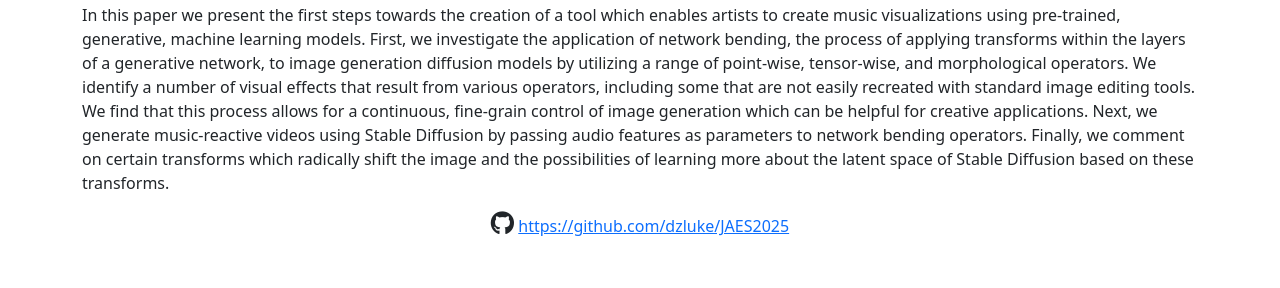
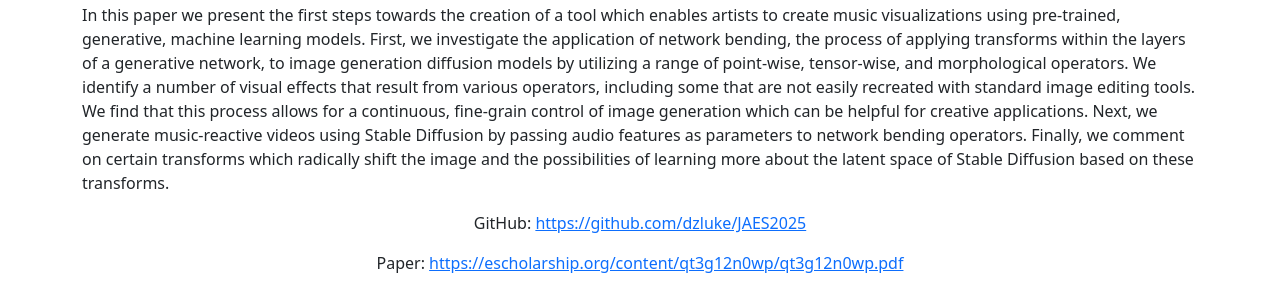
Before and after one commit to dzluke/JAES2025, a plain HTML site: page index.html in a window 1280 px wide. Shown: the part 949-1237 px from the top of the page. Drawn offline with nearby package versions, Linux system fonts and the light colour scheme; a script that the page names is missing.

Commit message:
Add link to paper in site

```diff
--- a/index.html
+++ b/index.html
@@ -61,7 +61,8 @@
                 In this paper we present the first steps towards the creation of a tool which enables artists to create music visualizations using pre-trained, generative, machine learning models. First, we investigate the application of network bending, the process of applying transforms within the layers of a generative network, to image generation diffusion models by utilizing a range of point-wise, tensor-wise, and morphological operators. We identify a number of visual effects that result from various operators, including some that are not easily recreated with standard image editing tools. We find that this process allows for a continuous, fine-grain control of image generation which can be helpful for creative applications. Next, we generate music-reactive videos using Stable Diffusion by passing audio features as parameters to network bending operators. Finally, we comment on certain transforms which radically shift the image and the possibilities of learning more about the latent space of Stable Diffusion based on these transforms.
             </p>
 
-            <p style="text-align: center"> <i class="fa fa-github" style="font-size:24px"></i> <a href="https://github.com/dzluke/JAES2025">https://github.com/dzluke/JAES2025</a></p>
+            <p style="text-align: center"> GitHub: <a href="https://github.com/dzluke/JAES2025">https://github.com/dzluke/JAES2025</a></p>
+            <p style="text-align: center"> Paper: <a href="https://escholarship.org/content/qt3g12n0wp/qt3g12n0wp.pdf">https://escholarship.org/content/qt3g12n0wp/qt3g12n0wp.pdf</a></p>
             </div>
         </div>
     </section>
```
